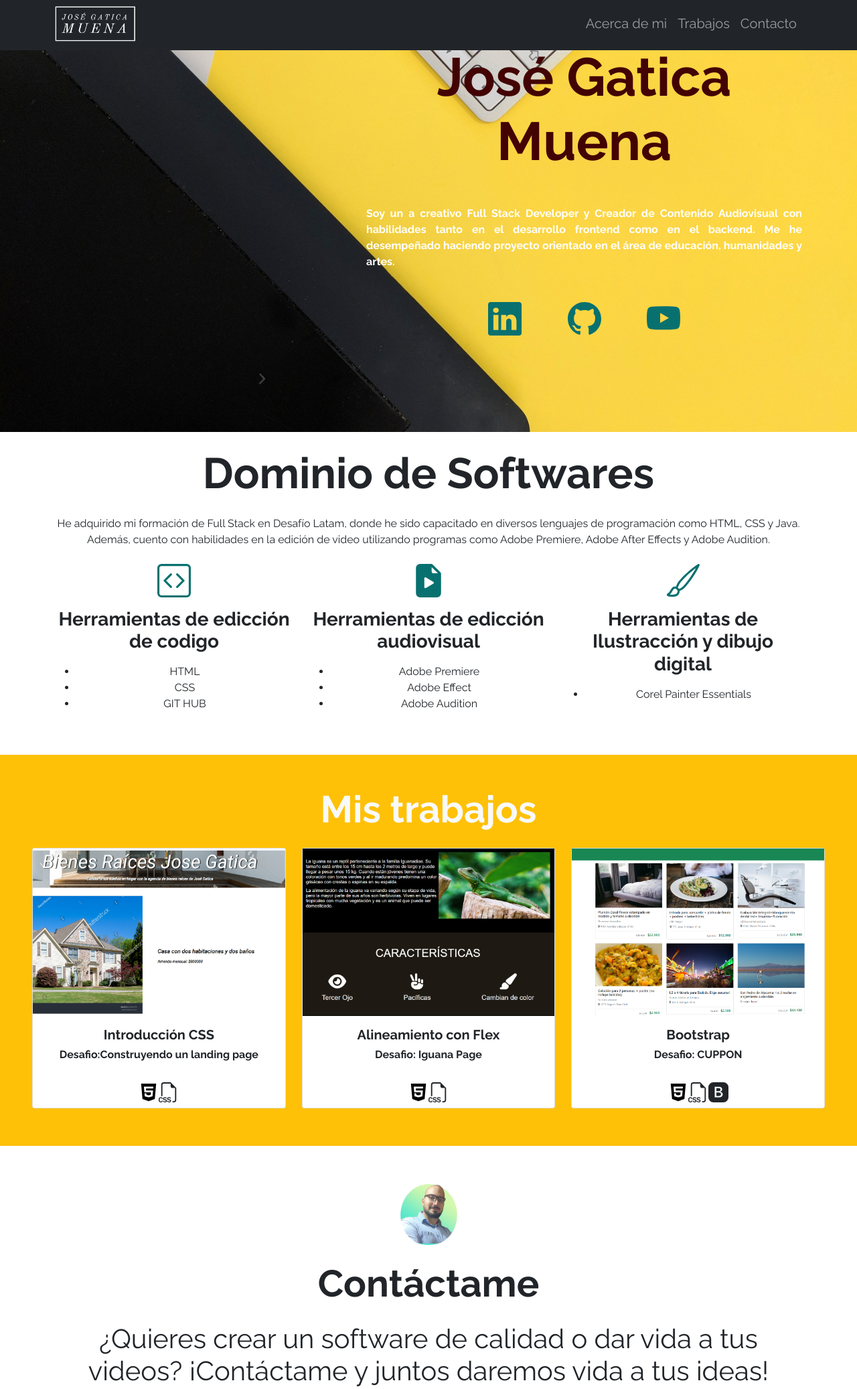
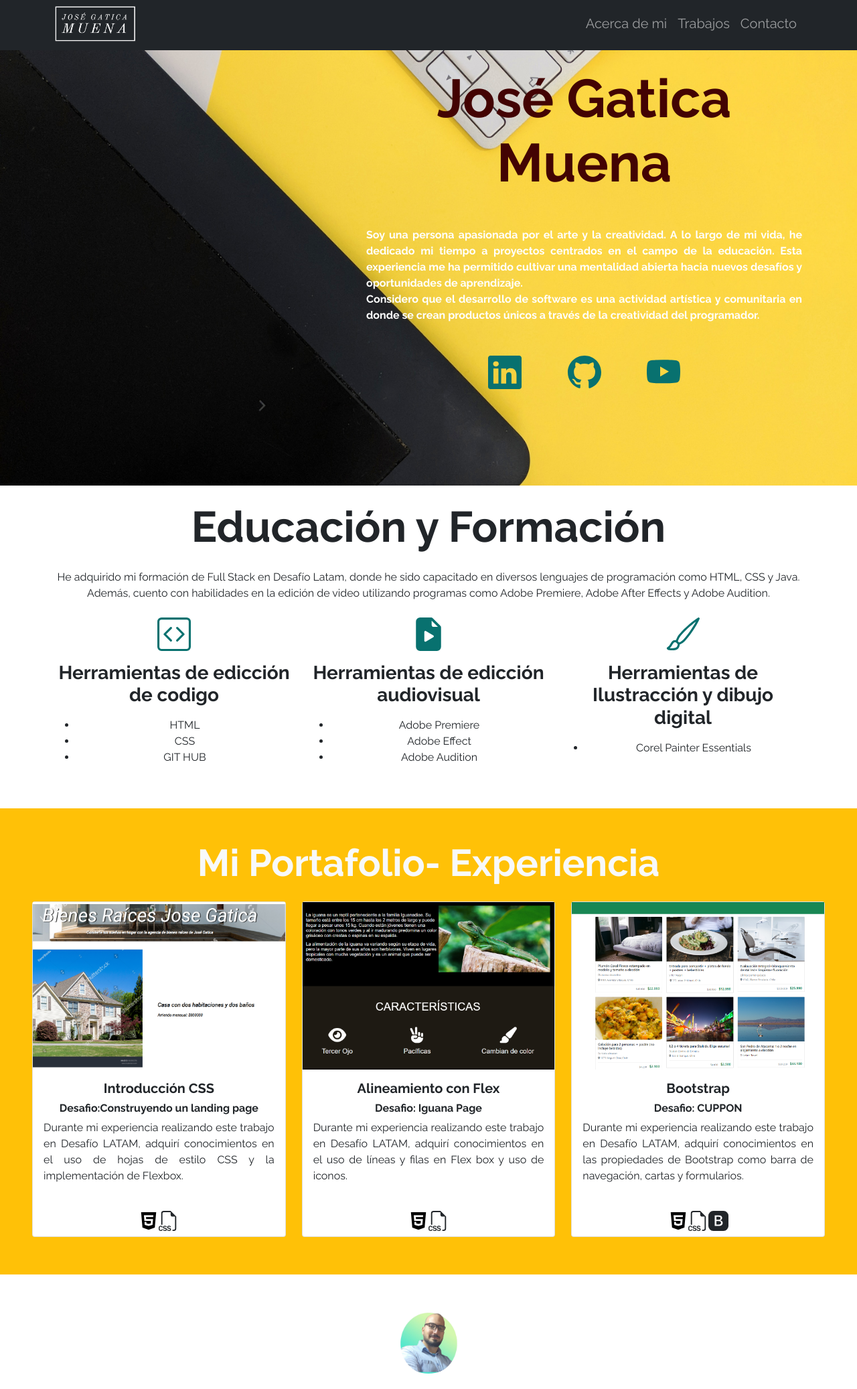
Before and after one commit to nicolascr726/JoseGaticaM.github.io, a plain HTML site: page index.html in a window 1280 px wide. Shown: the part 5-2079 px from the top of the page at 67% size. Drawn offline with nearby package versions, Linux system fonts and the light colour scheme.

Commit message:
agregado de descripción, cambio de nombre en la sección de educación y experiencia

```diff
--- a/assets/css/estilos.css
+++ b/assets/css/estilos.css
@@ -60,3 +60,5 @@ text-align: center;}
 {width:30px;
   height:30px;
   text-align: center;}
+
+.row p{text-align: justify ;}
--- a/index.html
+++ b/index.html
@@ -17,7 +17,7 @@
       crossorigin="anonymous"
     />
 
-    <title>nI</title>
+    <title>José Gatica</title>
     <link
       rel="stylesheet"
       href="https://cdnjs.cloudflare.com/ajax/libs/font-awesome/5.9.0/css/all.min.css"
@@ -74,14 +74,17 @@
     <header id="Hero-Section" class="text-center text-end py-5 mt-2">
       <div class="container">
         <div class="ms-auto col-12 col-md-7">
-          <h1 class="display-1 fw-bold my-3">
+          <h1 class="display-1 fw-bold my-3 mt-5 ">
             José Gatica Muena <br />
           </h1>
           <p class="my-5 fw-bold">
-            Soy un a creativo Full Stack Developer y Creador de Contenido
-            Audiovisual con habilidades tanto en el desarrollo frontend como en
-            el backend. Me he desempeñado haciendo proyecto orientado en el área
-            de educación, humanidades y artes.
+            Soy una persona apasionada por el arte y la creatividad. A lo largo de mi vida,
+            he dedicado mi tiempo a proyectos centrados en el campo de la educación.
+            Esta experiencia me ha permitido cultivar una mentalidad abierta hacia nuevos desafíos
+            y oportunidades de aprendizaje.
+            <br>
+            Considero que el desarrollo de software es una actividad artística y comunitaria en donde se crean productos
+            únicos a través de la creatividad del programador.
           </p>
           <div class="mb-5 pb-5">
             <a href="https://www.linkedin.com/in/jose-antonio-gatica-muena-6b7717170/" class="p-3 m-3"> <svg xmlns="http://www.w3.org/2000/svg" width="16" height="16" fill="currentColor" class="bi bi-linkedin" viewBox="0 0 16 16">
@@ -99,7 +102,7 @@
     </header>
 
     <section id="Acerca-de-mi" class="container text-center">
-      <h2 class="display-3 fw-bold my-4">Dominio de Softwares</h2>
+      <h2 class="display-3 fw-bold my-4">Educación y Formación </h2>
 
       <p class="my-4">
         He adquirido mi formación de Full Stack en Desafío Latam, donde he sido
@@ -184,7 +187,7 @@
     <!--    Mis trabajos-->
     <section id="Mis-trabajos" class="my-5 p-5 bg-warning">
       <h2 class="display-4 fw-bold text-center text-light mb-3">
-        Mis trabajos
+        Mi Portafolio- Experiencia
       </h2>
 
       <div class="row">
@@ -199,6 +202,8 @@
               <h5 class="card-title fw-bold text-center">Introducción CSS </h5>
               <h6 class="card-title fw-bold text-center"> Desafio:Construyendo un landing page
               </h6>
+              <p>Durante mi experiencia realizando este trabajo en Desafío LATAM, adquirí conocimientos en el uso de hojas de estilo CSS
+                 y la implementación de Flexbox.</p>
 
         </div>
         <div class="logos-herramientas-codigo d-flex justify-content-center align-items-center m-2">
@@ -218,9 +223,11 @@
             ></div>
             <div class="card-body">
               <h5 class="card-title fw-bold text-center">Alineamiento con Flex</h5>
-              <h6 class="card-title fw-bold text-center"> Desafio: Iguana Page
+              <h6 class="card-title fw-bold text-center"> Desafio: Iguana Page  </h6>
+                <p >Durante mi experiencia realizando este trabajo en Desafío LATAM, adquirí conocimientos en el uso de líneas y
+                filas en Flex box y uso de iconos.  </p>
 
-              </h6>
+
             </div>
             <div class="logos-herramientas-codigo d-flex justify-content-center align-items-center m-2 ">
               <svg xmlns="http://www.w3.org/2000/svg" height="1em" viewBox="0 0 384 512"><!--! Font Awesome Free 6.4.0 by @fontawesome - https://fontawesome.com License - https://fontawesome.com/license (Commercial License) Copyright 2023 Fonticons, Inc. --><path d="M0 32l34.9 395.8L191.5 480l157.6-52.2L384 32H0zm308.2 127.9H124.4l4.1 49.4h175.6l-13.6 148.4-97.9 27v.3h-1.1l-98.7-27.3-6-75.8h47.7L138 320l53.5 14.5 53.7-14.5 6-62.2H84.3L71.5 112.2h241.1l-4.4 47.7z"/></svg>
@@ -241,6 +248,9 @@
               <h5 class="card-title fw-bold text-center"> Bootstrap
                 <h6 class="card-title fw-bold text-center"> Desafio: CUPPON
                 </h6>
+                <p>Durante mi experiencia realizando este trabajo en Desafío LATAM, adquirí conocimientos
+                  en las propiedades de Bootstrap como barra de navegación,
+                   cartas y formularios.</p>
               </h5>
 
             </div>
@@ -268,7 +278,8 @@
       <h2 class="display-4 fw-bold text-center my-4">Contáctame</h2>
 
       <p class="text-center my-4 d-none d-md-block display-6">
-        ¿Quieres crear un software de calidad o dar vida a tus videos?
+        ¿Quieres crear un software de calidad?
+        <br>
         ¡Contáctame y juntos daremos vida a tus ideas!
       </p>
 
```
